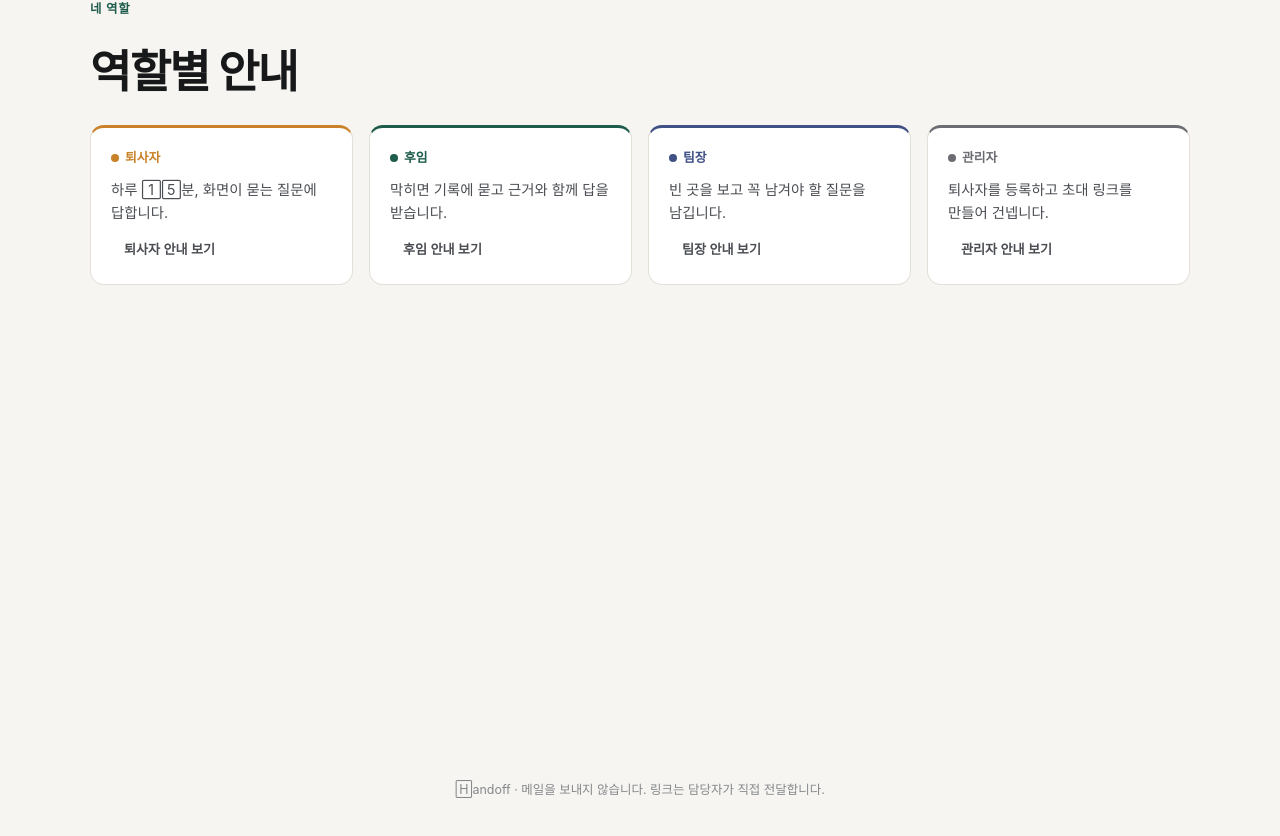
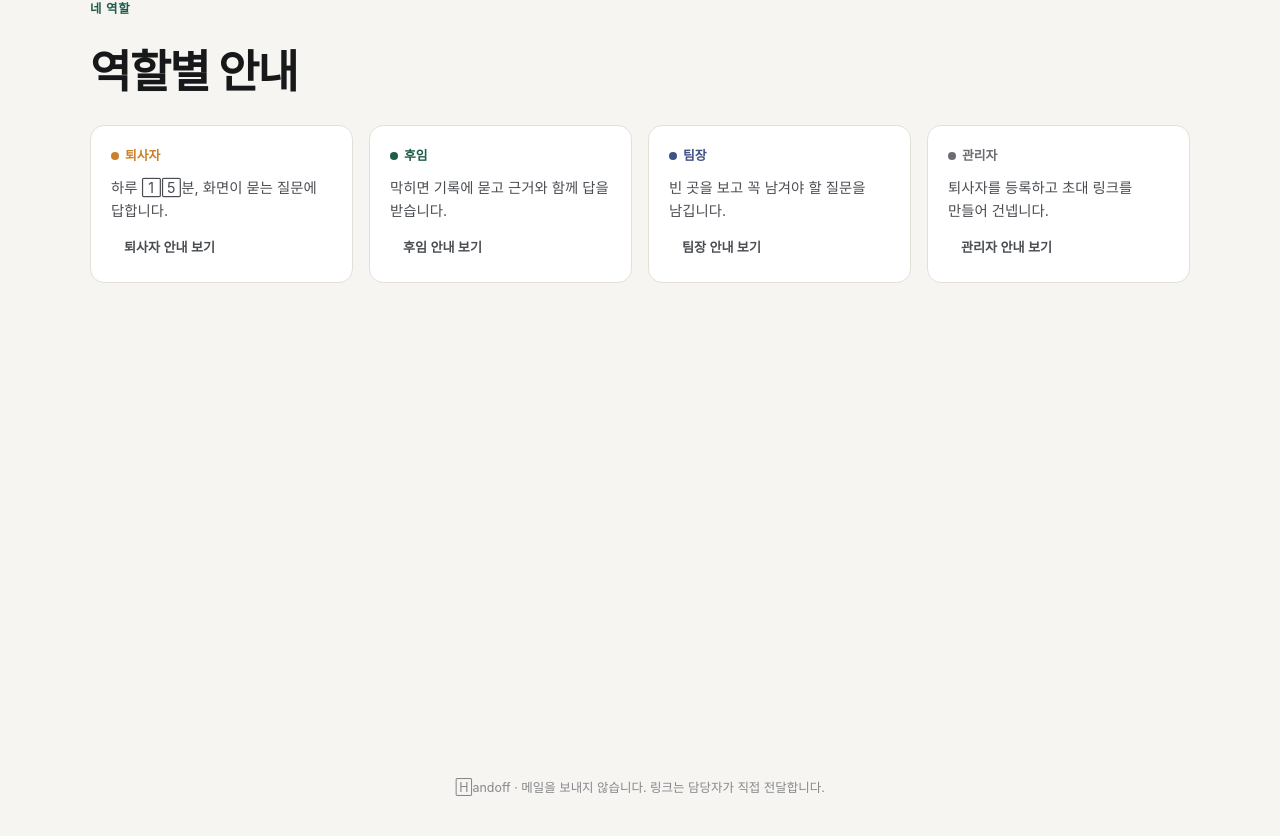
Before and after one commit to ilyos-numon/handoff, a React (Vite) app in the folder web/: page /intro in a window 1280 px wide. Shown: the part 9398-10234 px from the top of the page. Built offline with nearby package versions, Linux system fonts and the light colour scheme; no server answers; a web font is replaced by a local one.

Commit message:
[T-20261029-help-and-intro][S?][wip] auto checkpoint (stop)

```diff
--- a/web/src/styles/intro.css
+++ b/web/src/styles/intro.css
@@ -155,7 +155,7 @@
 .privacy-list { padding-left: 1.2em; margin: 8px 0 0; display: flex; flex-direction: column; gap: 10px; color: var(--ink-2); max-width: 72ch; }
 .privacy-list strong { color: var(--ink); }
 .for-roles-grid { display: grid; grid-template-columns: repeat(4, 1fr); gap: 16px; margin-top: 8px; }
-.for-role { background: var(--surface); border: 1px solid var(--line); border-top: 3px solid var(--rc); border-radius: 14px; padding: 20px; display: flex; flex-direction: column; gap: 10px; align-items: flex-start; }
+.for-role { background: var(--surface); border: 1px solid var(--line); border-radius: 14px; padding: 20px; display: flex; flex-direction: column; gap: 10px; align-items: flex-start; }
 .for-role p { color: var(--ink-2); font-size: 0.9rem; flex: 1; }
 @media (max-width: 899px) {
   .adopt-steps, .effects-list { grid-template-columns: 1fr; }
@@ -176,7 +176,6 @@
 .role-intro-steps strong { color: var(--ink); }
 .role-intro-see { display: grid; grid-template-columns: 1fr 1fr; gap: 16px; }
 .role-intro-see > div { background: var(--surface); border: 1px solid var(--line); border-radius: 14px; padding: 20px; display: flex; flex-direction: column; gap: 12px; }
-.role-intro-see > div:first-child { border-top: 3px solid var(--rc); }
 .role-intro-faq { display: flex; flex-direction: column; border-top: 1px solid var(--line); }
 .role-intro-faq details { border-bottom: 1px solid var(--line); padding: 14px 0; }
 .role-intro-faq summary { cursor: pointer; font-weight: 650; }
```
